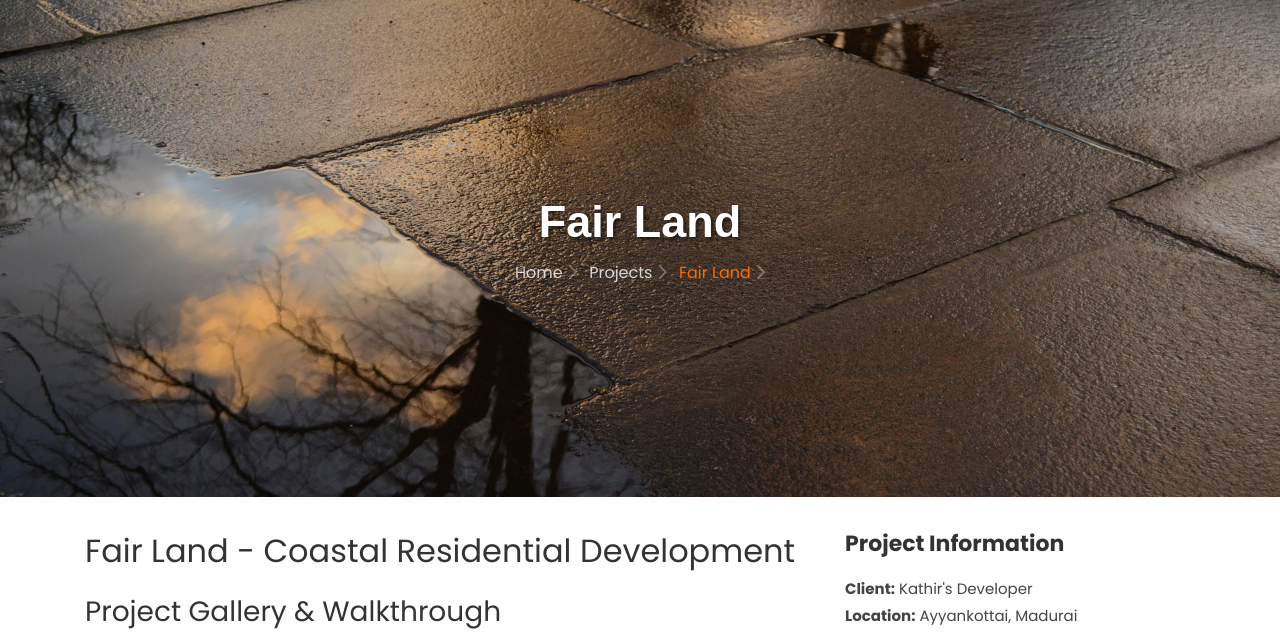
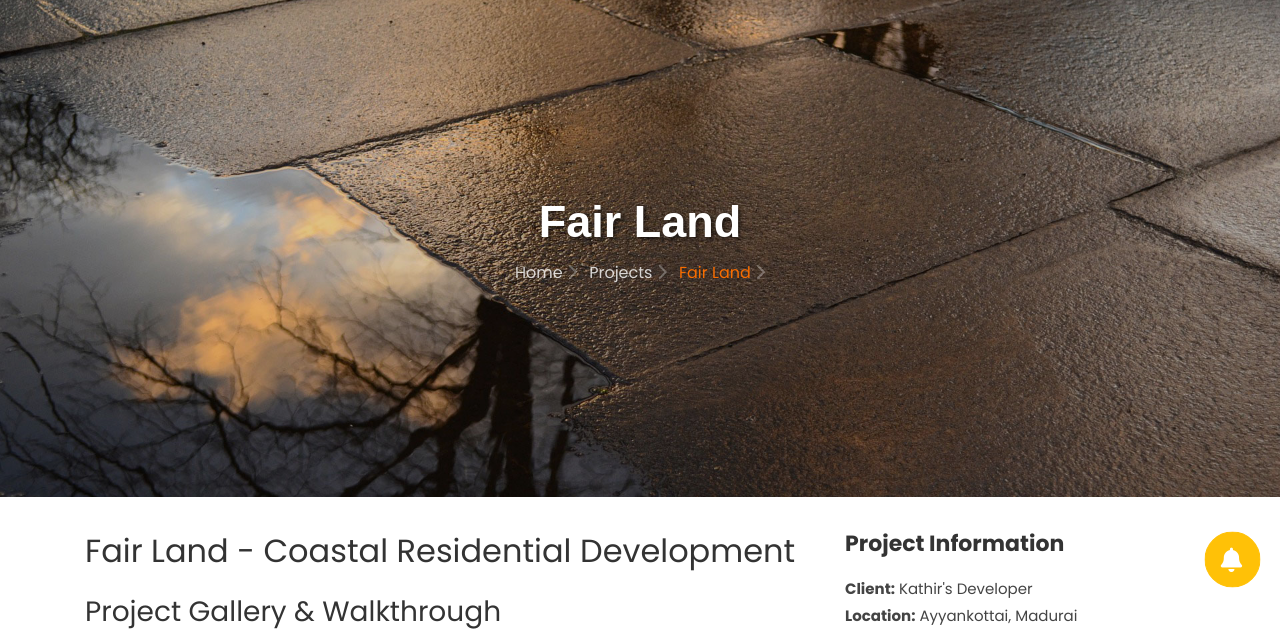
Before and after one commit to ACS1100/Construction-Desam, a plain HTML site: page fair-land.html in a window 1280 px wide. Shown: the part 113-747 px from the top of the page. Drawn offline with Linux system fonts and the light colour scheme.

Commit message:
Schedule Time Visit Updated.

```diff
--- a/fair-land.html
+++ b/fair-land.html
@@ -30,28 +30,40 @@
       margin-right: 5px;
     }
 
-    /* **FLOATING ICON STYLING** */
+    /* **FLOATING ICON CONTAINER STYLING** */
+    #floating-actions-container {
+      position: fixed;
+      /* Increased to 100px for clearance from Tawk.to chat widget */
+      bottom: 100px;
+      right: 20px;
+      z-index: 1050;
+      display: flex;
+      flex-direction: column-reverse; /* Stacks icons from bottom up */
+      align-items: flex-end;
+      gap: 15px; /* 15px vertical space between each icon */
+    }
+
+    /* **FLOATING ICON STYLING (MODIFIED FOR CIRCULAR CHATBOT SIZE)** */
     .btn-schedule-fixed {
-      position: fixed;
-      bottom: 20px;
-      right: 20px;
-      z-index: 1050; /* Above all other elements like modals */
+      /* New fixed size for a circular icon */
+      width: 55px;
+      height: 55px;
+      padding: 0; /* Remove padding */
+      border-radius: 50%; /* Make it a perfect circle */
 
-      /* Key changes for circular, icon-only button */
-      width: 60px; /* Fixed width */
-      height: 60px; /* Fixed height */
-      padding: 0; /* Remove padding */
-      border-radius: 50%; /* Makes it a perfect circle */
+      display: flex;
+      justify-content: center; /* Center icon horizontally */
+      align-items: center; /* Center icon vertically */
 
-      /* Center the icon inside the button */
-      display: flex;
-      justify-content: center;
-      align-items: center;
-
-      box-shadow: 0 4px 12px rgba(0, 0, 0, 0.4); /* Stronger shadow for floating effect */
-      font-size: 1.1rem;
+      box-shadow: 0 4px 12px rgba(0, 0, 0, 0.4);
+      font-size: 1.5rem; /* Increase icon size */
       font-weight: 700;
       animation: pulse 2s infinite;
+    }
+
+    /* Remove margin on the icon since there is no text */
+    .btn-schedule-fixed .fa-solid {
+      margin-right: 0;
     }
 
     @keyframes pulse {
@@ -533,12 +545,6 @@
             <p>Interested in learning more about available units in the Fair Land project? Get in touch with
               our sales team.</p>
             <p><a href="contact.html" class="btn btn-secondary py-2 px-3">Enquire Now</a></p>
-            <p>
-              <button type="button" class="btn btn-warning py-2 px-3 w-100" data-toggle="modal"
-                data-target="#scheduleVisitModal">
-                <span class="fa-solid fa-house-chimney-user"></span> **Schedule Site Visit**
-              </button>
-            </p>
             <p><button type="button" class="btn btn-info py-2 px-3" data-toggle="modal" data-target="#emiModal"><span
                   class="fa-solid fa-calculator"></span> EMI Calculator</button></p>
           </div>
@@ -580,7 +586,7 @@
             <div class="row mb-4">
               <div class="col-md-3 col-sm-6">
                 <label for="plot-no-filter">Filter by Plot No:</label>
-                <input type="number" id="plot-no-filter" class="form-control" placeholder="Enter plot number">
+                <input type="number" class="form-control" id="plot-no-filter" placeholder="Enter plot number">
               </div>
               <div class="col-md-3 col-sm-6">
                 <label for="plot-facing-filter">Filter by Facing:</label>
@@ -637,10 +643,6 @@
   </section>
   </section>
 
-  <button type="button" class="btn btn-warning btn-schedule-fixed ftco-animate" data-toggle="modal"
-    data-target="#scheduleVisitModal">
-    <span class="fa-solid fa-calendar-check fa-2x"></span>
-</button>
 
   <footer class="footer">
     <div class="container">
@@ -813,6 +815,13 @@
       s0.parentNode.insertBefore(s1, s0);
     })();
   </script>
+
+  <div id="floating-actions-container">
+    <button type="button" class="btn btn-warning btn-schedule-fixed" data-toggle="modal"
+      data-target="#scheduleVisitModal">
+      <span class="fa-solid fa-bell text-white"></span>
+    </button>
+    </div>
 </body>
 
 </html>
```
